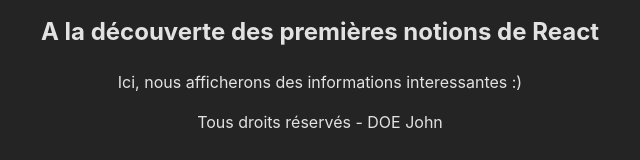
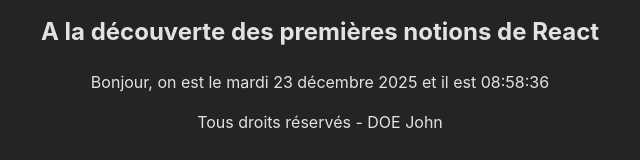
Before and after one commit to hassan123Y/reactmhk, a React (Vite) app: page / in a window 1280 px wide. Shown: the part 409-569 px from the top of the page, without its empty margins (320-960 px from the left). Built offline with nearby package versions, Linux system fonts and the light colour scheme.

Commit message:
TD02: Afficher la date et l'heure du jour

```diff
--- a/src/components/MainContent.jsx
+++ b/src/components/MainContent.jsx
@@ -1,8 +1,25 @@
 // src/components/MainContent.jsx
 function MainContent() {
+  // 1. On récupère la date actuelle en JavaScript (avant le return)
+  const date = new Date();
+
+  // 2. On formate les éléments demandés
+  // Astuce : toLocaleDateString permet d'avoir le format français facilement
+  const dateDuJour = date.toLocaleDateString("fr-FR", {
+    weekday: "long", // Lundi
+    year: "numeric", // 2023
+    month: "long",   // Octobre
+    day: "numeric",  // 23
+  });
+
+  const heureActuelle = date.toLocaleTimeString("fr-FR");
+
+  // 3. On injecte les variables dans le JSX avec des accolades {}
   return (
     <main>
-      <p>Ici, nous afficherons des informations interessantes :)</p>
+      <p>
+        Bonjour, on est le {dateDuJour} et il est {heureActuelle}
+      </p>
     </main>
   );
 }
```
